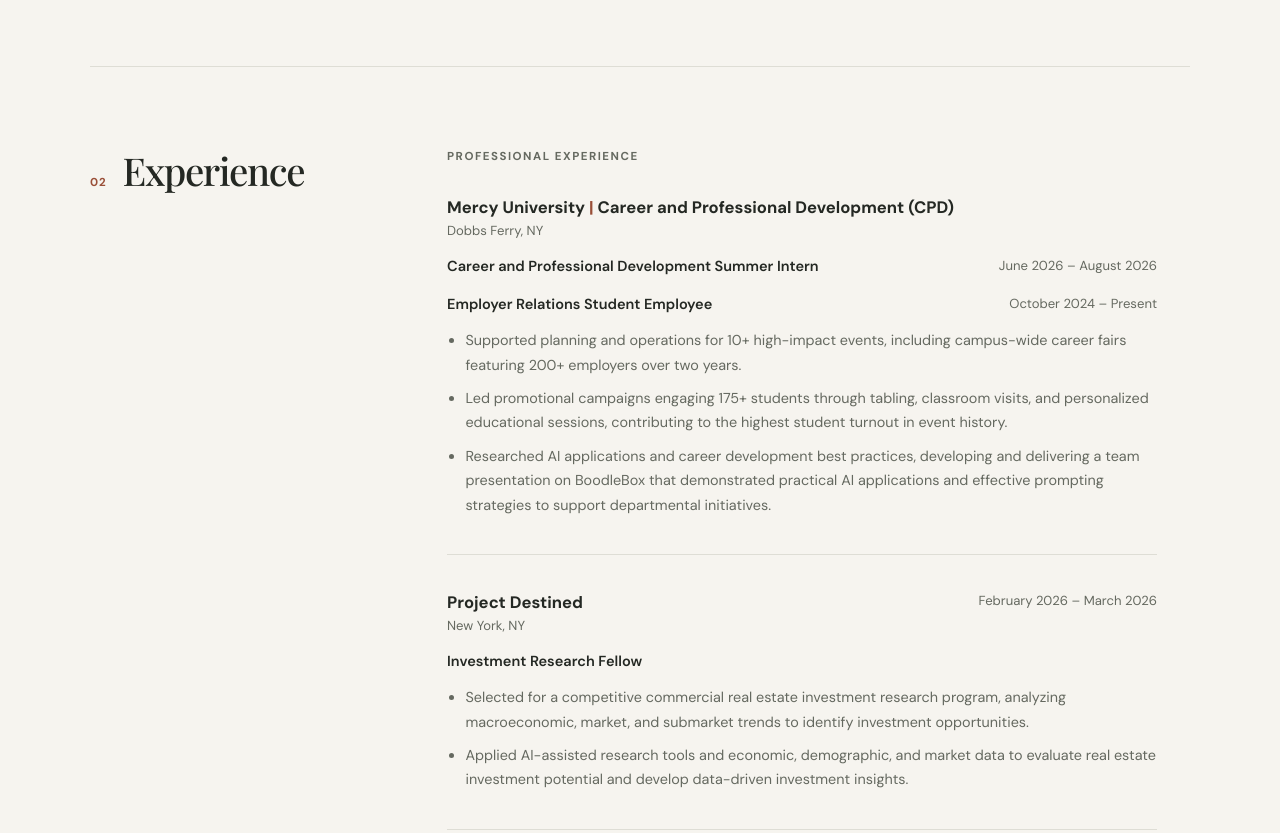
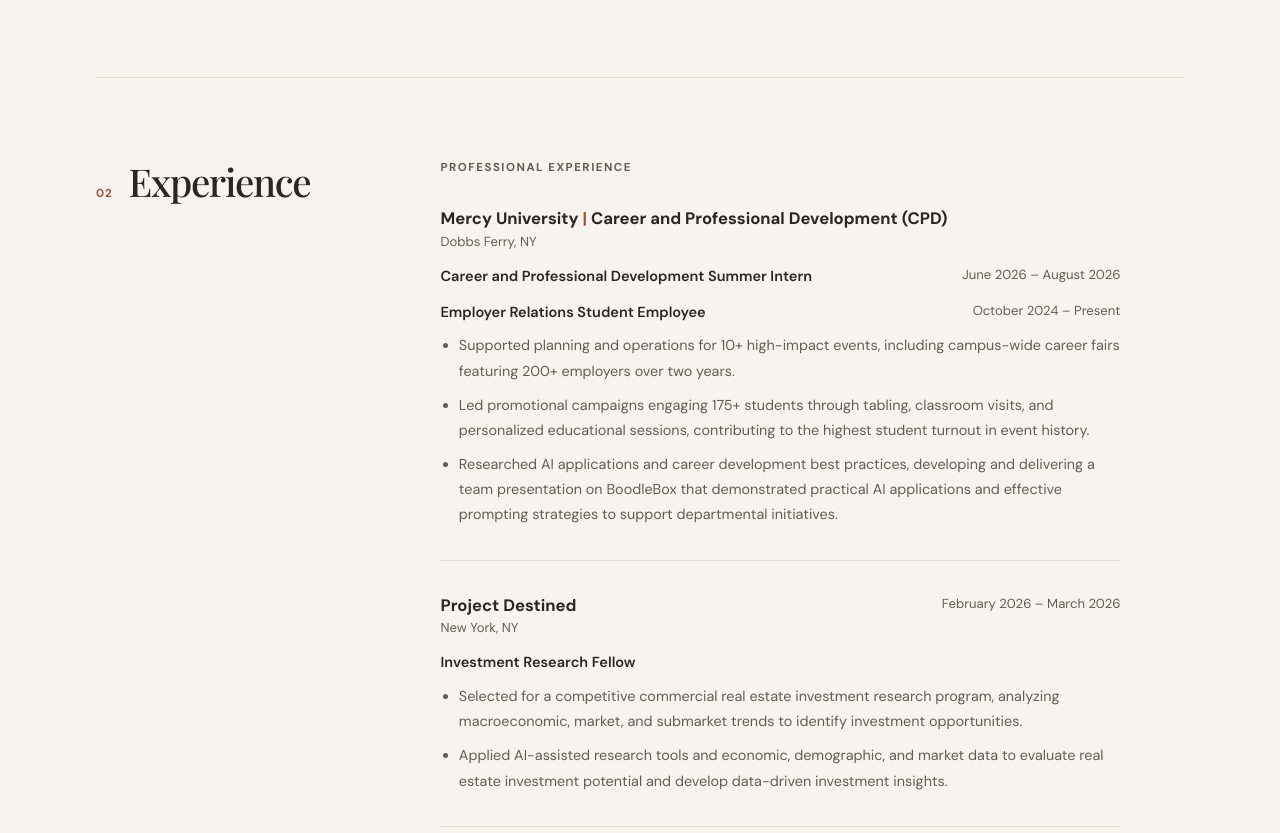
Before and after one commit to leninrodriguez897-hue/leninrodriguez897-hue.github.io, a plain HTML site: page index.html in a window 1280 px wide. Shown: the part 1515-2348 px from the top of the page. Drawn offline with nearby package versions, Linux system fonts and the light colour scheme.

Commit message:
Polish the design

```diff
--- a/style.css
+++ b/style.css
@@ -1,11 +1,11 @@
 :root {
   color-scheme: light;
-  --paper: #f6f4ef;
-  --surface: #fffefa;
-  --ink: #242823;
-  --muted: #656960;
-  --line: #deddd5;
-  --accent: #9a4f38;
+  --paper: #f7f4ef;
+  --surface: #fffcf7;
+  --ink: #292722;
+  --muted: #625d55;
+  --line: #e5dfd6;
+  --accent: #97543d;
   --serif: "Playfair Display", Georgia, serif;
   --sans: "DM Sans", Arial, sans-serif;
 }
@@ -25,12 +25,13 @@ body {
   color: var(--ink);
   font-family: var(--sans);
   font-size: 1rem;
-  line-height: 1.7;
+  line-height: 1.72;
   -webkit-font-smoothing: antialiased;
 }
 
 a {
   color: inherit;
+  transition: color 160ms ease;
 }
 
 a:focus-visible,
@@ -101,7 +102,7 @@ button:focus-visible {
 }
 
 .section-wrap {
-  width: min(100% - 7rem, 1100px);
+  width: min(100% - 3rem, 68rem);
   margin-inline: auto;
 }
 
@@ -133,7 +134,7 @@ button:focus-visible {
 }
 
 .intro h1 span {
-  color: var(--accent);
+  color: var(--ink);
 }
 
 .intro-headline {
@@ -177,9 +178,8 @@ button:focus-visible {
 .content-section {
   display: grid;
   grid-template-columns: minmax(150px, 0.72fr) minmax(0, 2fr);
-  gap: clamp(2rem, 7vw, 7rem);
-  padding-top: 5rem;
-  padding-bottom: 5rem;
+  gap: clamp(2rem, 6vw, 6rem);
+  padding-block: clamp(3.5rem, 7vw, 5rem);
   border-top: 1px solid var(--line);
 }
 
@@ -207,13 +207,14 @@ button:focus-visible {
 
 .section-content {
   min-width: 0;
-  max-width: 710px;
+  max-width: 680px;
 }
 
 .about-content p {
   max-width: 43rem;
   margin: 0;
   color: var(--muted);
+  line-height: 1.8;
 }
 
 .about-content .lead,
@@ -239,8 +240,8 @@ button:focus-visible {
 }
 
 .entry {
-  padding: 0 0 2.3rem;
-  margin-bottom: 2.2rem;
+  padding: 0 0 2rem;
+  margin-bottom: 2rem;
   border-bottom: 1px solid var(--line);
 }
 
@@ -287,7 +288,7 @@ button:focus-visible {
 }
 
 .role {
-  margin: 0.8rem 0 0.65rem;
+  margin: 0.65rem 0 0.55rem;
   font-size: 0.91rem;
   font-weight: 600;
 }
@@ -322,6 +323,7 @@ button:focus-visible {
   margin: 0;
   color: var(--muted);
   font-size: 0.9rem;
+  line-height: 1.75;
 }
 
 .entry li + li,
@@ -333,6 +335,7 @@ button:focus-visible {
   padding: clamp(1.4rem, 4vw, 2.5rem);
   background: var(--surface);
   border: 1px solid var(--line);
+  border-radius: 4px;
 }
 
 .project-heading {
@@ -421,15 +424,17 @@ button:focus-visible {
 .copy-button {
   padding: 0.4rem 0.7rem;
   border: 1px solid var(--line);
-  border-radius: 2px;
+  border-radius: 3px;
   background: transparent;
   color: var(--ink);
   font: 600 0.72rem var(--sans);
   cursor: pointer;
+  transition: color 160ms ease, border-color 160ms ease, background-color 160ms ease;
 }
 
 .copy-button:hover {
   border-color: var(--accent);
+  background: #f2e9e1;
   color: var(--accent);
 }
 
@@ -481,7 +486,7 @@ button:focus-visible {
   }
 
   .section-wrap {
-    width: calc(100% - 2.5rem);
+    width: calc(100% - 2rem);
   }
 
   .intro {
@@ -511,8 +516,7 @@ button:focus-visible {
   .content-section {
     grid-template-columns: 1fr;
     gap: 1.7rem;
-    padding-top: 3.5rem;
-    padding-bottom: 3.5rem;
+    padding-block: 3.25rem;
   }
 
   .section-label {
```
Also changed, not shown: index.html (+2 -1 lines).
